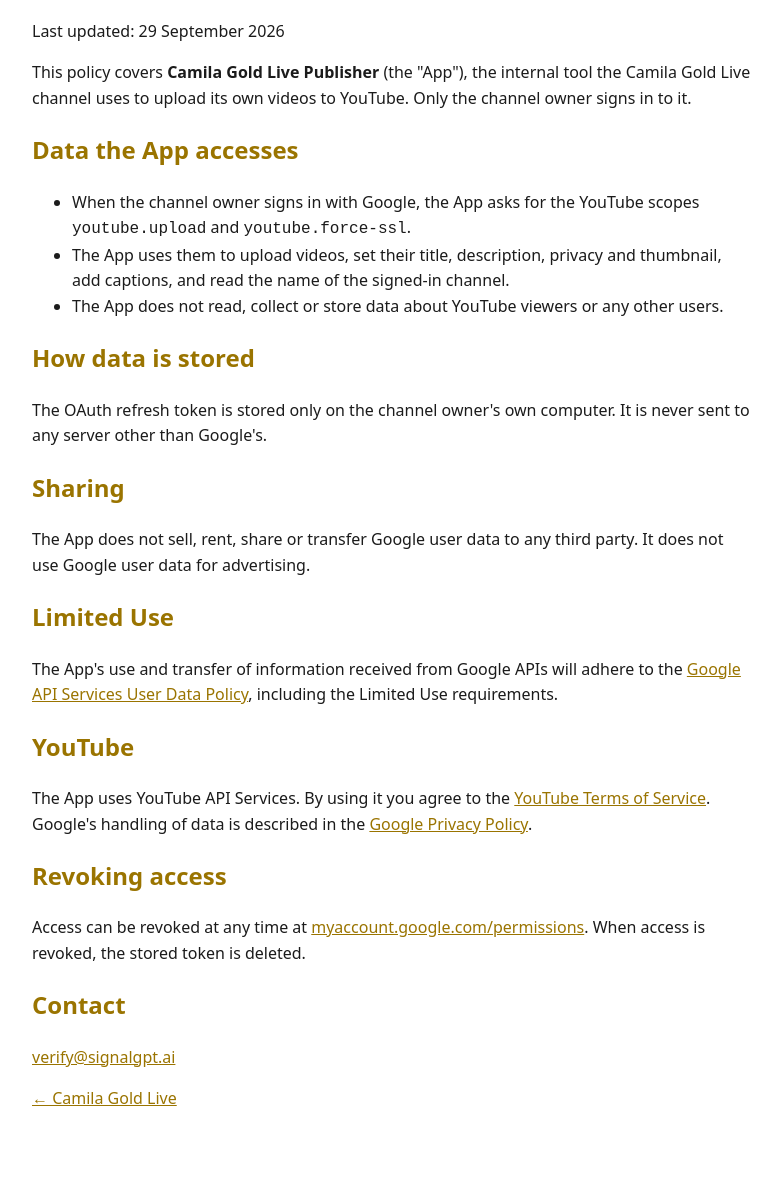
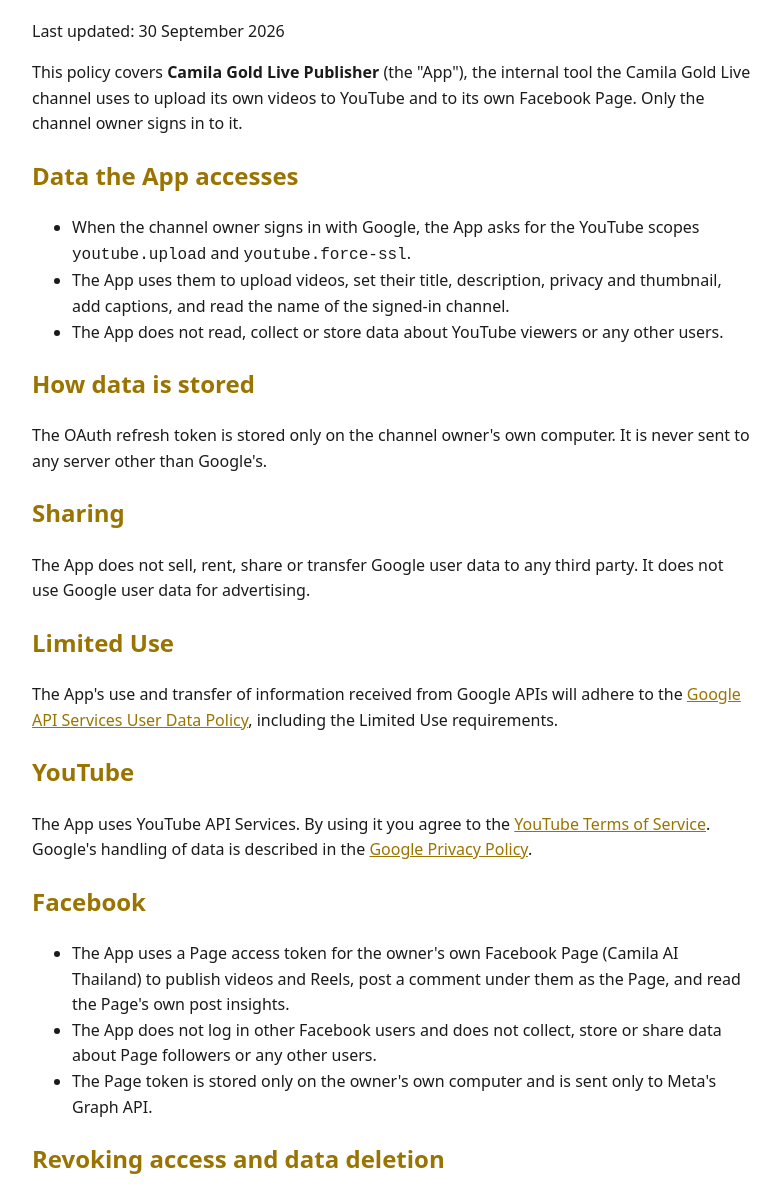
Before and after one commit to T-empty0108/camila-gold-live, a plain HTML site: page privacy.html in a window 1280 px wide. Shown: the part 94-1289 px from the top of the page, without its empty margins (248-1029 px from the left). Before the commit the page ends 1246 px from the top, so only its background shows below. Drawn offline with Linux system fonts and the light colour scheme.

Commit message:
feat: cover Facebook Page publishing in privacy policy

```diff
--- a/privacy.html
+++ b/privacy.html
@@ -7,8 +7,8 @@
 </head>
 <body>
 <h1>Privacy Policy</h1>
-<p>Last updated: 29 September 2026</p>
-<p>This policy covers <strong>Camila Gold Live Publisher</strong> (the "App"), the internal tool the Camila Gold Live channel uses to upload its own videos to YouTube. Only the channel owner signs in to it.</p>
+<p>Last updated: 30 September 2026</p>
+<p>This policy covers <strong>Camila Gold Live Publisher</strong> (the "App"), the internal tool the Camila Gold Live channel uses to upload its own videos to YouTube and to its own Facebook Page. Only the channel owner signs in to it.</p>
 
 <h2>Data the App accesses</h2>
 <ul>
@@ -29,8 +29,15 @@
 <h2>YouTube</h2>
 <p>The App uses YouTube API Services. By using it you agree to the <a href="https://www.youtube.com/t/terms">YouTube Terms of Service</a>. Google's handling of data is described in the <a href="https://policies.google.com/privacy">Google Privacy Policy</a>.</p>
 
-<h2>Revoking access</h2>
-<p>Access can be revoked at any time at <a href="https://myaccount.google.com/permissions">myaccount.google.com/permissions</a>. When access is revoked, the stored token is deleted.</p>
+<h2>Facebook</h2>
+<ul>
+<li>The App uses a Page access token for the owner's own Facebook Page (Camila AI Thailand) to publish videos and Reels, post a comment under them as the Page, and read the Page's own post insights.</li>
+<li>The App does not log in other Facebook users and does not collect, store or share data about Page followers or any other users.</li>
+<li>The Page token is stored only on the owner's own computer and is sent only to Meta's Graph API.</li>
+</ul>
+
+<h2>Revoking access and data deletion</h2>
+<p>Google access can be revoked at any time at <a href="https://myaccount.google.com/permissions">myaccount.google.com/permissions</a>. Facebook access can be removed in Facebook Settings → Business integrations. When access is revoked, the stored token is deleted. The App keeps no user data on any server; to ask about deletion, email the contact below.</p>
 
 <h2>Contact</h2>
 <p><a href="mailto:verify@signalgpt.ai">verify@signalgpt.ai</a></p>
```
